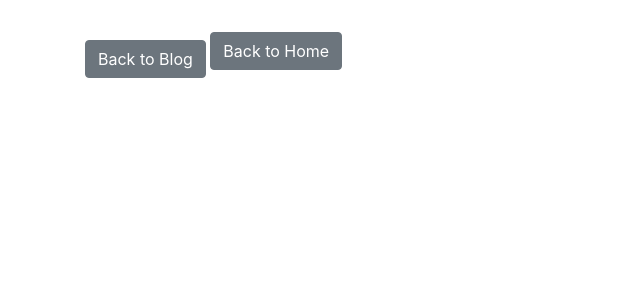
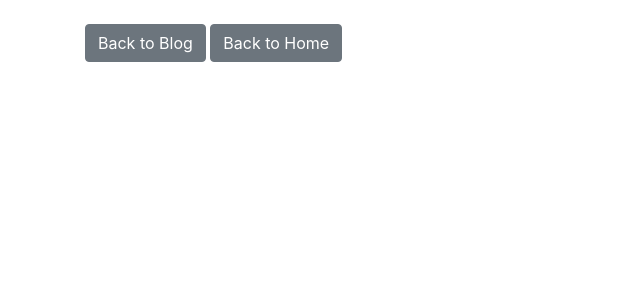
Before and after one commit to todd-demone/blogflask, a Flask app: template templates/post.html in a window 1280 px wide. Shown: the part 56-356 px from the top of the page, without its empty margins (0-640 px from the left). Run offline with Flask 3, Linux system fonts and the light colour scheme; the template is opened without the code that fills it, so the values that code supplies are empty; some libraries are stand-ins or nearby versions.

Commit message:
remove margin-top

```diff
--- a/templates/post.html
+++ b/templates/post.html
@@ -5,6 +5,6 @@
 {% block content %}
 <h1>{{ post.title }}</h1>
 <div class="content">{{ post.content | safe }}</div>
-<a href="/blog" class="btn btn-secondary mt-3">Back to Blog</a>
+<a href="/blog" class="btn btn-secondary">Back to Blog</a>
 <a href="/" class="btn btn-secondary">Back to Home</a>
 {% endblock %}
```
